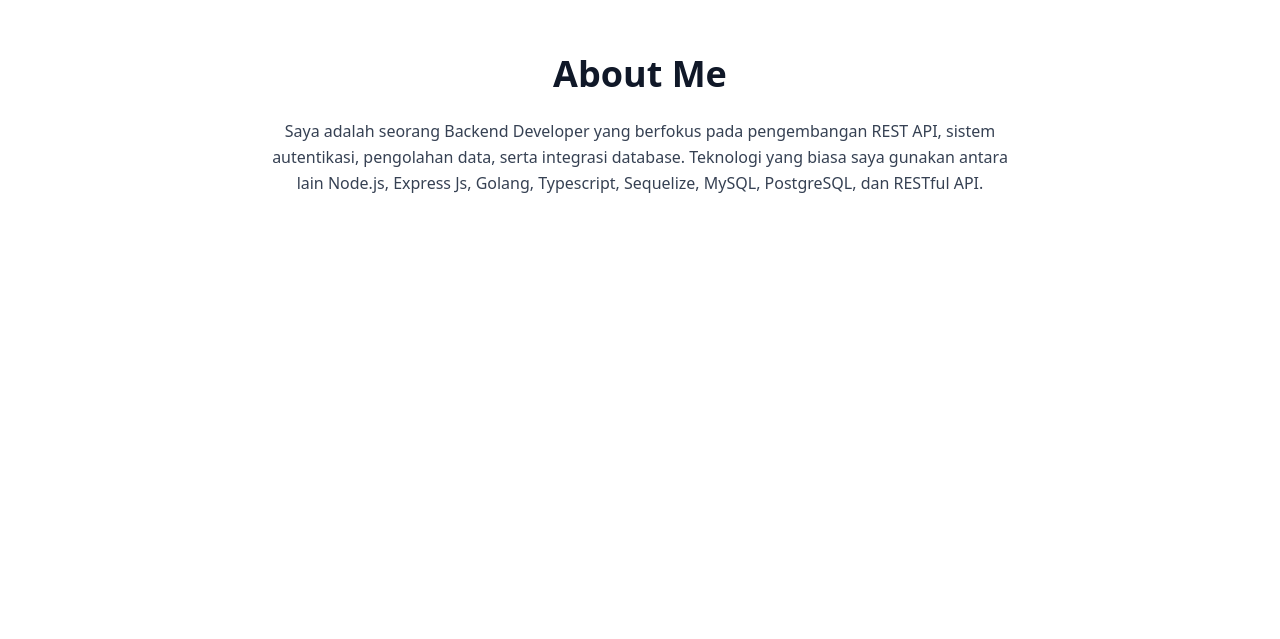
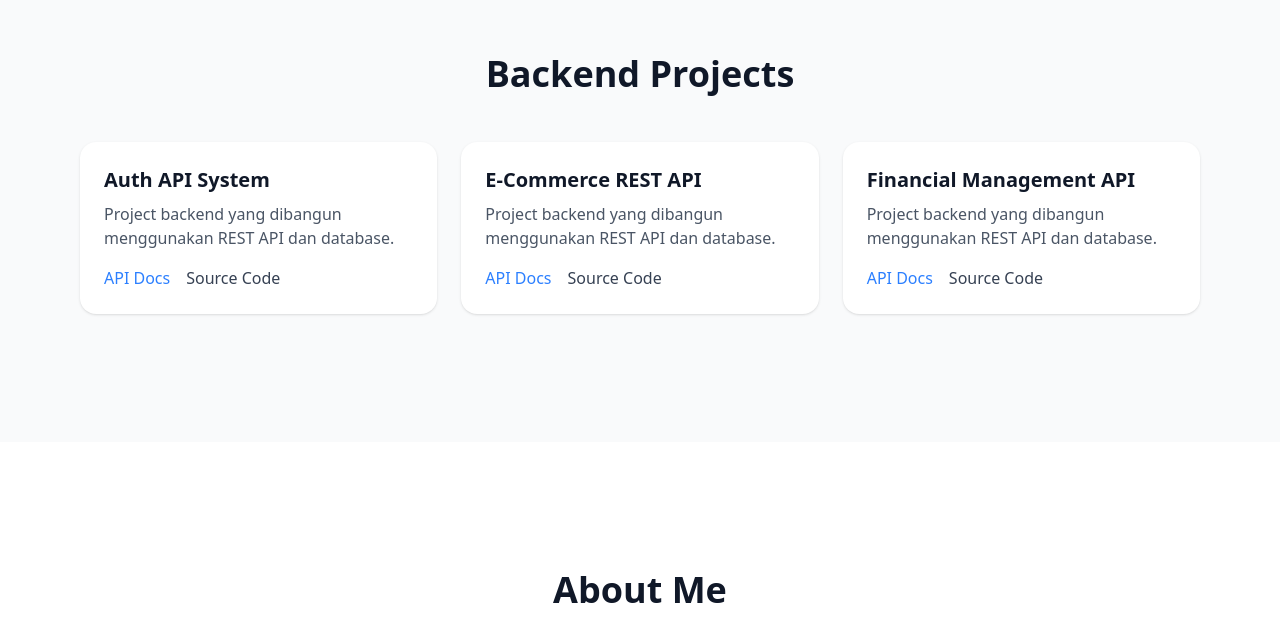
Before and after one commit to ardhisparahita/portfolio, a React (Vite) app: page / in a window 1280 px wide. Shown: the part 954-1593 px from the top of the page. Before the commit the page ends 1278 px from the top, so only its background shows below. Built offline with nearby package versions, Linux system fonts and the light colour scheme.

Commit message:
feat: add Project

```diff
--- a/src/App.tsx
+++ b/src/App.tsx
@@ -1,6 +1,7 @@
 import Navbar from "./components/Navbar";
 import About from "./Pages/AboutPage";
 import Home from "./Pages/HomePage";
+import Project from "./Pages/Project";
 
 function App() {
   return (
@@ -10,6 +11,7 @@ function App() {
 
         <main className="pt-20">
           <Home />
+          <Project />
           <About />
         </main>
       </div>
--- /dev/null
+++ b/src/Pages/Project.tsx
@@ -0,0 +1,43 @@
+const Projects: React.FC = () => {
+  return (
+    <section
+      id="projects"
+      className="py-32 bg-gray-50 flex items-center justify-center"
+    >
+      <div className="max-w-6xl w-full px-4">
+        <h2 className="text-4xl font-bold text-center mb-12">
+          Backend Projects
+        </h2>
+
+        <div className="grid md:grid-cols-3 gap-6">
+          {[
+            "Auth API System",
+            "E-Commerce REST API",
+            "Financial Management API",
+          ].map((project, index) => (
+            <div
+              key={index}
+              className="bg-white p-6 rounded-2xl shadow hover:shadow-lg transition"
+            >
+              <h3 className="text-xl font-semibold mb-2">{project}</h3>
+              <p className="text-gray-600 mb-4">
+                Project backend yang dibangun menggunakan REST API dan database.
+              </p>
+
+              <div className="flex gap-4">
+                <button className="text-blue-500 hover:underline">
+                  API Docs
+                </button>
+                <button className="text-gray-700 hover:underline">
+                  Source Code
+                </button>
+              </div>
+            </div>
+          ))}
+        </div>
+      </div>
+    </section>
+  );
+};
+
+export default Projects;
```
